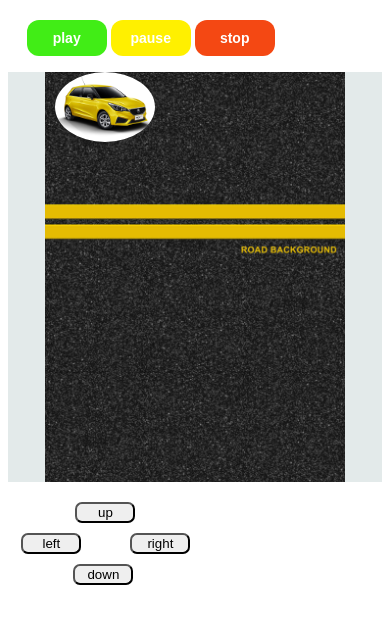
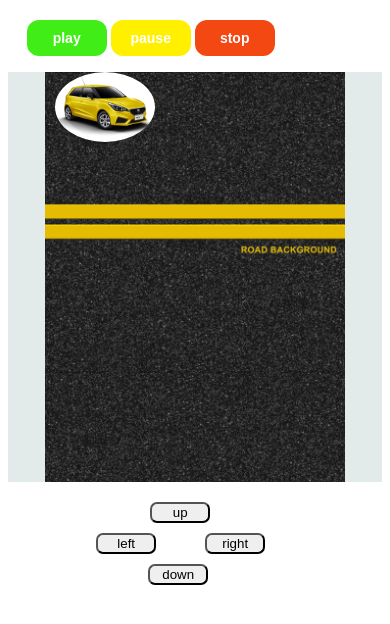
Before and after one commit to iurimach/Driving--in--a--storm123-, a plain HTML site: page index.html in a window 390 px wide. Drawn offline with Linux system fonts and the light colour scheme.

Commit message:
mobile respopnse -1

```diff
--- a/style.css
+++ b/style.css
@@ -200,7 +200,7 @@
 }
 
 
-/*                         -------responsee */
+/*   ---------------------- -------responsee -----------------------------------*/
 
 @media (max-width: 920px) {
   .box{
@@ -218,7 +218,7 @@
     width: 80%;
   }
   .martva{
-    margin-left: 10%;
+    margin-left: 30%;
    }
    .audiobt{
     margin-left: 5%;
```
